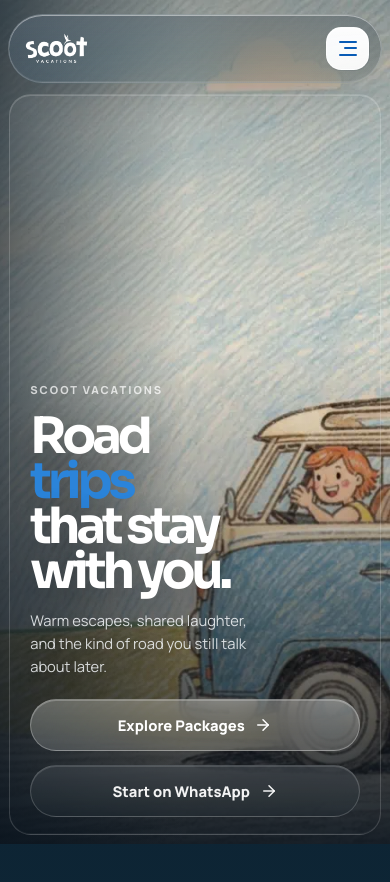
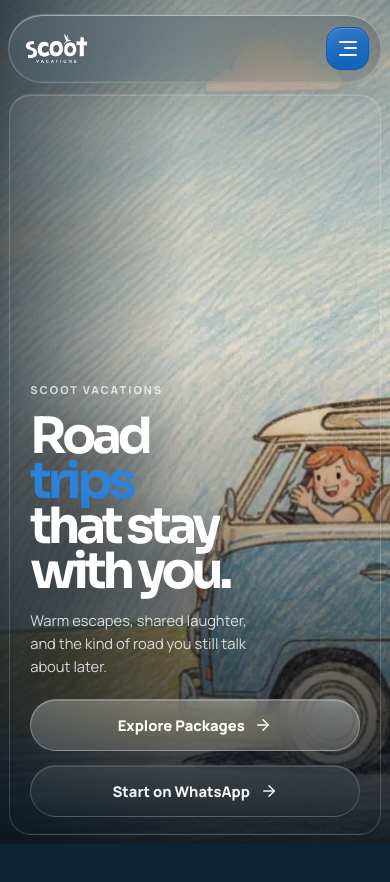
Before and after one commit to scootvacation-sys/scootwebsite, a React (Vite) app: page / in a window 390 px wide. Shown: the top 882 px of the page. Built offline with nearby package versions, Linux system fonts and the light colour scheme.

Commit message:
Restore blue mobile menu toggle

```diff
--- a/src/App.css
+++ b/src/App.css
@@ -136,22 +136,22 @@ body.mobile-nav-open {
   min-width: 3rem;
   justify-content: center;
   padding: 0;
-  border: 1px solid rgba(255, 255, 255, 0.68);
+  border: 1px solid rgba(8, 91, 181, 0.84);
   border-radius: 1.1rem;
   background:
-    linear-gradient(180deg, rgba(255, 255, 255, 0.94), rgba(255, 255, 255, 0.76)),
+    linear-gradient(180deg, rgba(255, 255, 255, 0.14), rgba(255, 255, 255, 0.04)),
     linear-gradient(
       135deg,
-      rgba(205, 232, 255, 0.48),
-      rgba(255, 255, 255, 0.22) 58%,
-      rgba(255, 255, 255, 0.08)
+      rgba(62, 151, 240, 0.22),
+      rgba(8, 91, 181, 0.08) 58%,
+      rgba(255, 255, 255, 0.02)
     ),
-    rgba(255, 255, 255, 0.72);
-  color: #085bb5;
+    #085bb5;
+  color: rgba(255, 255, 255, 0.94);
   cursor: pointer;
   box-shadow:
-    0 18px 36px -28px rgba(6, 26, 52, 0.28),
-    inset 0 1px 0 rgba(255, 255, 255, 0.78);
+    0 18px 36px -28px rgba(8, 91, 181, 0.54),
+    inset 0 1px 0 rgba(255, 255, 255, 0.2);
   backdrop-filter: blur(22px) saturate(190%) brightness(1.04);
   -webkit-backdrop-filter: blur(22px) saturate(190%) brightness(1.04);
   transition:
@@ -164,35 +164,35 @@ body.mobile-nav-open {
 .nav-menu-toggle:hover,
 .nav-menu-toggle:focus-visible {
   transform: translateY(-1px);
-  border-color: rgba(255, 255, 255, 0.82);
+  border-color: rgba(17, 111, 206, 0.92);
   background:
-    linear-gradient(180deg, rgba(255, 255, 255, 0.98), rgba(255, 255, 255, 0.82)),
+    linear-gradient(180deg, rgba(255, 255, 255, 0.16), rgba(255, 255, 255, 0.05)),
     linear-gradient(
       135deg,
-      rgba(217, 238, 255, 0.56),
-      rgba(255, 255, 255, 0.26) 58%,
-      rgba(255, 255, 255, 0.1)
+      rgba(92, 171, 251, 0.24),
+      rgba(17, 111, 206, 0.1) 58%,
+      rgba(255, 255, 255, 0.03)
     ),
-    rgba(255, 255, 255, 0.78);
+    #116fce;
   box-shadow:
-    0 22px 40px -30px rgba(6, 26, 52, 0.32),
-    inset 0 1px 0 rgba(255, 255, 255, 0.86);
+    0 22px 40px -30px rgba(8, 91, 181, 0.58),
+    inset 0 1px 0 rgba(255, 255, 255, 0.24);
 }
 
 .nav-menu-toggle.is-open {
-  border-color: rgba(255, 255, 255, 0.84);
+  border-color: rgba(8, 91, 181, 0.92);
   background:
-    linear-gradient(180deg, rgba(255, 255, 255, 0.98), rgba(255, 255, 255, 0.82)),
+    linear-gradient(180deg, rgba(255, 255, 255, 0.16), rgba(255, 255, 255, 0.05)),
     linear-gradient(
       135deg,
-      rgba(217, 238, 255, 0.56),
-      rgba(255, 255, 255, 0.26) 58%,
-      rgba(255, 255, 255, 0.1)
+      rgba(92, 171, 251, 0.24),
+      rgba(8, 91, 181, 0.1) 58%,
+      rgba(255, 255, 255, 0.03)
     ),
-    rgba(255, 255, 255, 0.78);
+    #085bb5;
   box-shadow:
-    0 24px 42px -30px rgba(6, 26, 52, 0.34),
-    inset 0 1px 0 rgba(255, 255, 255, 0.88);
+    0 24px 42px -30px rgba(8, 91, 181, 0.6),
+    inset 0 1px 0 rgba(255, 255, 255, 0.26);
 }
 
 .nav-menu-toggle-glyph {
```
